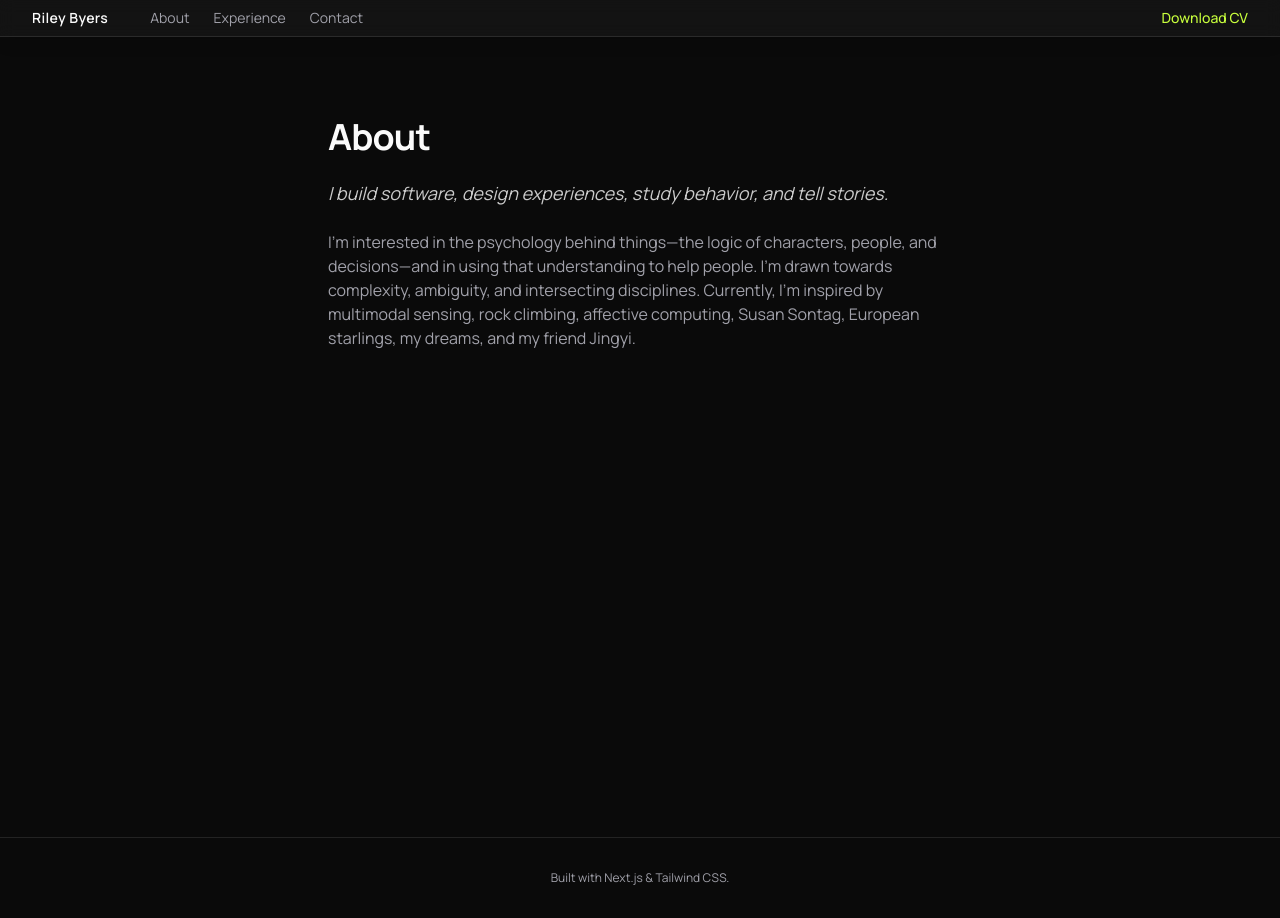
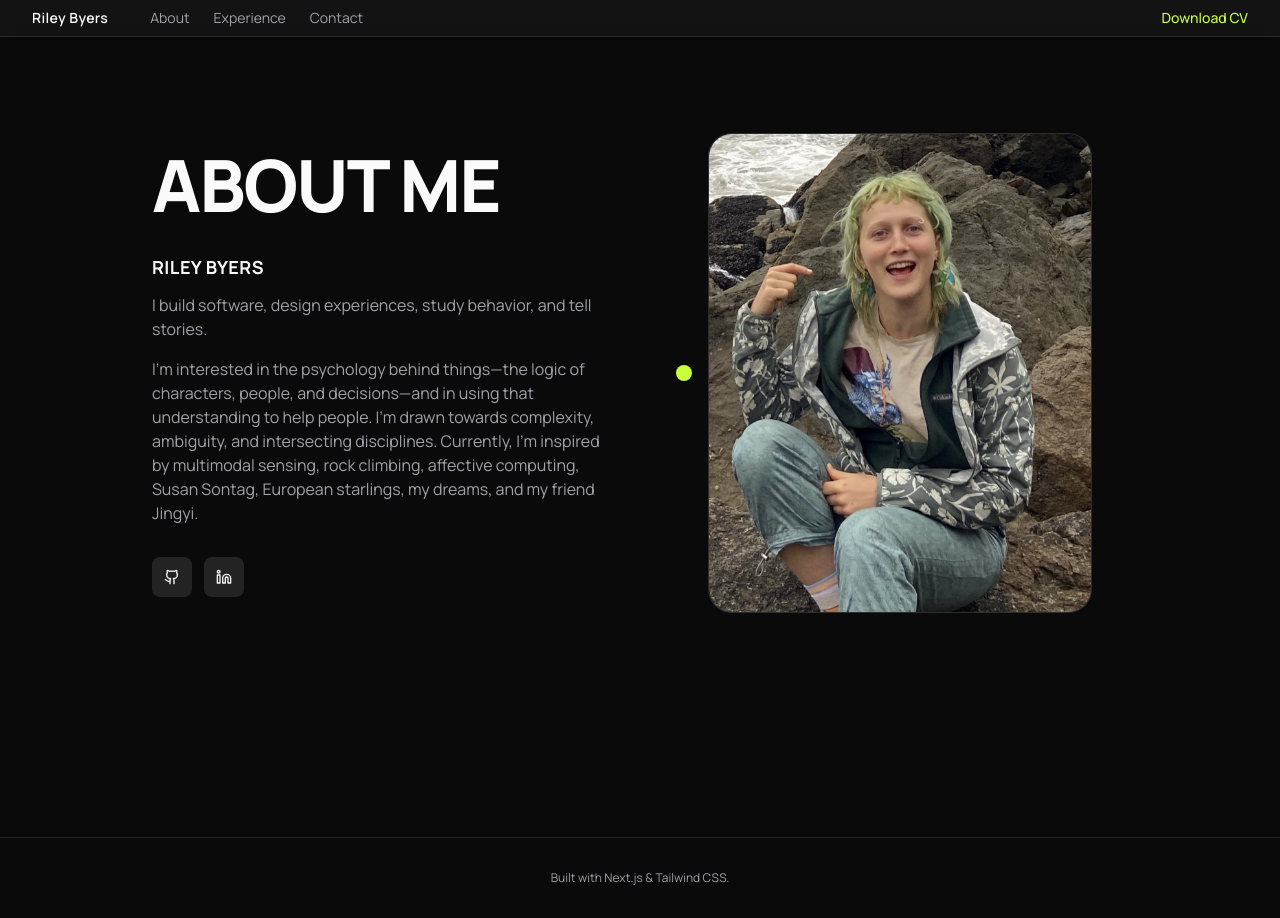
Before and after one commit to rileyb3/portfolio, a Next.js app: page /about in a window 1280 px wide. Built offline with nearby package versions, Linux system fonts and the light colour scheme.

Commit message:
Build About page layout matching reference (heading, name, bio, socials, photo card)

```diff
--- a/src/app/about/page.tsx
+++ b/src/app/about/page.tsx
@@ -1,20 +1,75 @@
+import Link from "next/link";
+import { Github, Linkedin } from "lucide-react";
 import Footer from "@/components/Footer";
 import { profile } from "@/data/projects";
 
-// Placeholder — just enough so the nav link isn't dead. Worth designing
-// properly once Experience is settled (photo, fuller bio, etc.).
+// Icon-only social row — extend this map if a social gets added to
+// profile.socials that isn't GitHub/LinkedIn.
+const socialIcons: Record<string, typeof Github> = {
+  GitHub: Github,
+  LinkedIn: Linkedin,
+};
+
 export default function AboutPage() {
   return (
     <>
-      <main className="min-h-screen bg-ink pb-24 pt-16 sm:pt-20">
-        <section className="mx-auto max-w-2xl px-6">
-          <h1 className="text-3xl font-bold tracking-tight text-paper sm:text-4xl">
-            About
-          </h1>
-          <p className="mt-6 text-lg italic leading-snug text-paper/80">
-            {profile.tagline}
-          </p>
-          <p className="mt-6 text-muted">{profile.intro}</p>
+      <main className="min-h-screen bg-ink pb-24 pt-16 sm:pt-24">
+        <section className="mx-auto grid max-w-5xl items-center gap-16 px-6 lg:grid-cols-2">
+          <div>
+            <h1 className="text-6xl font-black uppercase leading-[0.9] tracking-tight text-paper sm:text-7xl">
+              About Me
+            </h1>
+
+            <h2 className="mt-8 text-lg font-bold uppercase tracking-wide text-paper">
+              {profile.name}
+            </h2>
+            <p className="mt-3 max-w-md text-muted">{profile.tagline}</p>
+            <p className="mt-4 max-w-md text-muted">{profile.intro}</p>
+
+            <ul className="mt-8 flex items-center gap-3">
+              {profile.socials.map((social) => {
+                const Icon = socialIcons[social.label];
+                return (
+                  <li key={social.label}>
+                    <Link
+                      href={social.href}
+                      target="_blank"
+                      rel="noopener noreferrer"
+                      aria-label={social.label}
+                      className="flex h-10 w-10 items-center justify-center rounded-lg bg-white/10 text-paper transition hover:bg-accent hover:text-ink"
+                    >
+                      {Icon ? (
+                        <Icon className="h-4 w-4" strokeWidth={2} />
+                      ) : (
+                        <span className="text-xs font-semibold">
+                          {social.label[0]}
+                        </span>
+                      )}
+                    </Link>
+                  </li>
+                );
+              })}
+            </ul>
+          </div>
+
+          <div className="relative mx-auto w-full max-w-sm">
+            {/* Decorative accent dot, floating over the gap between the
+                text column and the photo — placeholder photo is the
+                homepage hero shot until Riley's about-page portrait is
+                dropped into public/. */}
+            <span
+              className="absolute -left-8 top-1/2 hidden h-4 w-4 -translate-y-1/2 rounded-full bg-accent lg:block"
+              aria-hidden="true"
+            />
+            <div className="aspect-[4/5] overflow-hidden rounded-3xl border border-white/10 bg-surface">
+              {/* eslint-disable-next-line @next/next/no-img-element */}
+              <img
+                src={profile.photoSrc}
+                alt={profile.name}
+                className="h-full w-full object-cover object-top"
+              />
+            </div>
+          </div>
         </section>
       </main>
       <Footer />
```
